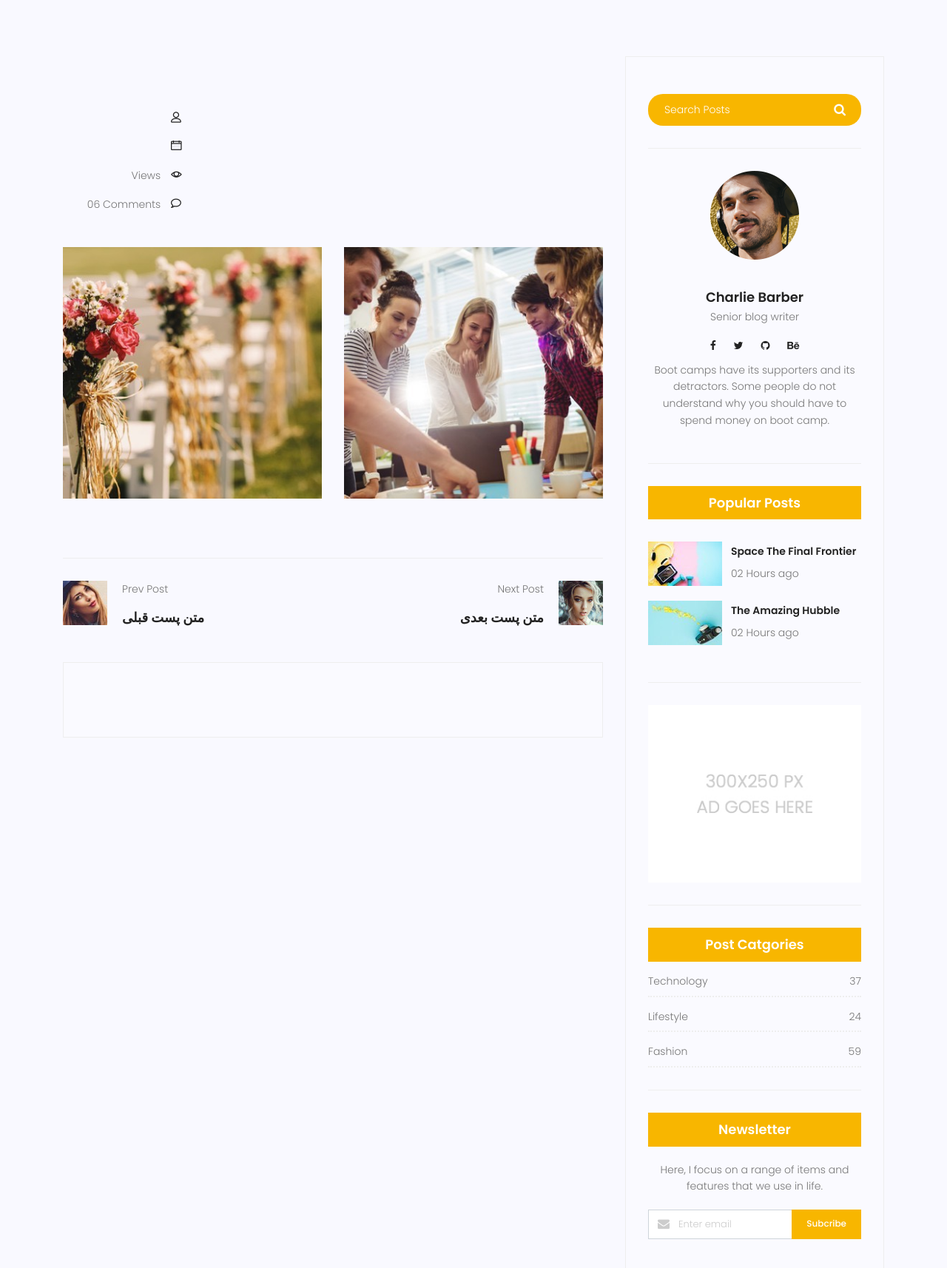
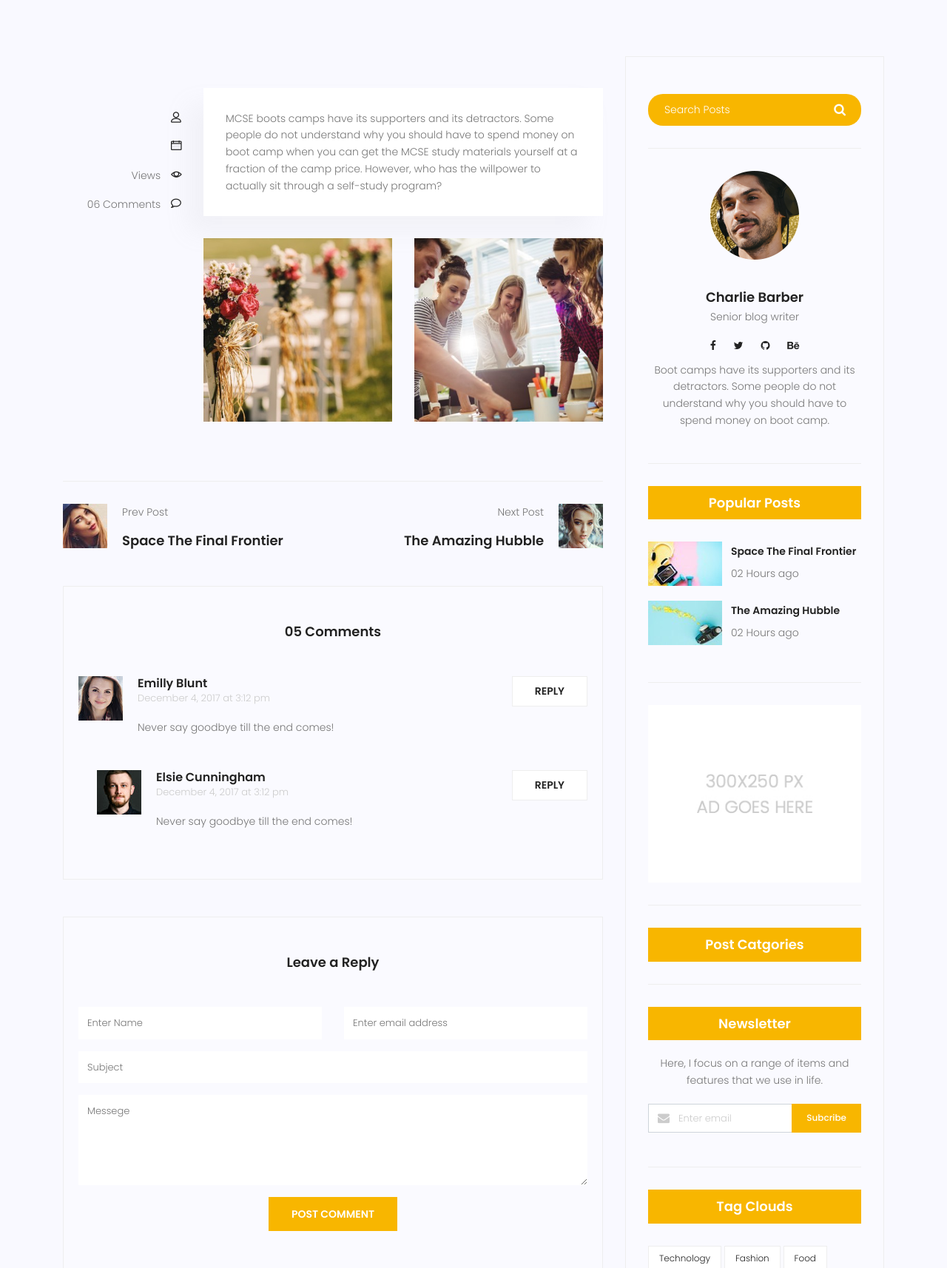
Before and after one commit to Mohammadiaa/mysite, a Django app: template templates/myblog/blog-single.html in a window 1280 px wide. Shown: the part 287-2001 px from the top of the page at 74% size. Run offline with Django 5.2, Linux system fonts and the light colour scheme; the template is opened without the code that fills it, so the values that code supplies are empty; some libraries are stand-ins or nearby versions.

Commit message:
fix: template restoration
Restored deleted parts of the blog template

```diff
--- a/templates/myblog/blog-single.html
+++ b/templates/myblog/blog-single.html
@@ -7,7 +7,7 @@
   <div class="container">
     <div class="row d-flex align-items-center justify-content-center">
       <div class="about-content col-lg-12">
-        <h1 class="text-white">{{post.title}}</h1>
+        <h1 class="text-white">{{ post.title }}</h1>
         <p class="text-white link-nav">
           <a href="{% url 'website:index' %}">Home </a>
           <span class="lnr lnr-arrow-right"></span>
@@ -19,6 +19,7 @@
     </div>
   </div>
 </section>
+
 <section class="post-content-area single-post-area">
   <div class="container">
     <div class="row">
@@ -26,45 +27,52 @@
         <div class="single-post row">
           <div class="col-lg-12">
             <div class="feature-img">
-              <img class="img-fluid" src="{{ post.image.url }}" alt="{{ post.title }}" />
+              <img class="img-fluid" src="{{ post.image.url }}" alt="{{ post.title }}">
             </div>
           </div>
+
           <div class="col-lg-3 col-md-3 meta-details">
             <ul class="tags">
               {% for cat in post.category.all %}
-                <li><a href="#">{{ cat.name }}</a></li>
+                <li><a href="#">{{ cat.name }}{% if not forloop.last %}, {% endif %}</a></li>
               {% endfor %}
             </ul>
             <div class="user-details row">
               <p class="user-name col-lg-12 col-md-12 col-6">
-                <a href="#">{{ post.author.get_full_name }}</a> <span class="lnr lnr-user"></span>
+                <a href="#">{{ post.author.get_full_name }}</a>
+                <span class="lnr lnr-user"></span>
               </p>
               <p class="date col-lg-12 col-md-12 col-6">
-                <a href="#">{{ post.published_date }}</a>
+                <a href="#">{{ post.published_date|date:"d M, Y" }}</a>
                 <span class="lnr lnr-calendar-full"></span>
               </p>
               <p class="view col-lg-12 col-md-12 col-6">
-                <a href="#">{{ post.counted_views }} Views</a> <span class="lnr lnr-eye"></span>
+                <a href="#">{{ post.counted_views }} Views</a>
+                <span class="lnr lnr-eye"></span>
               </p>
               <p class="comments col-lg-12 col-md-12 col-6">
-                <a href="#">06 Comments</a> <span class="lnr lnr-bubble"></span>
+                <a href="#">06 Comments</a>
+                <span class="lnr lnr-bubble"></span>
               </p>
             </div>
           </div>
+
           <div class="col-lg-9 col-md-9">
             <h3 class="mt-20 mb-20">{{ post.title }}</h3>
             <p class="excert">
               {{ post.content|safe }}
             </p>
-          </div>
-          <div class="col-lg-12">
+
+            <div class="quotes">
+              MCSE boots camps have its supporters and its detractors. Some people do not understand why you should have to spend money on boot camp when you can get the MCSE study materials yourself at a fraction of the camp price. However, who has the willpower to actually sit through a self-study program?
+            </div>
 
             <div class="row mt-30 mb-30">
               <div class="col-6">
-                <img class="img-fluid" src="{% static 'img/blog/post-img1.jpg' %}" alt="" />
+                <img class="img-fluid" src="{% static 'img/blog/post-img1.jpg' %}" alt="">
               </div>
               <div class="col-6">
-                <img class="img-fluid" src="{% static 'img/blog/post-img2.jpg' %}" alt="" />
+                <img class="img-fluid" src="{% static 'img/blog/post-img2.jpg' %}" alt="">
               </div>
             </div>
           </div>
@@ -73,34 +81,68 @@
         <div class="navigation-area">
           <div class="row">
             <div class="col-lg-6 col-md-6 col-12 nav-left flex-row d-flex justify-content-start align-items-center">
-              <div class="thumb">
-                <a href="#"><img class="img-fluid" src="{% static 'img/blog/prev.jpg' %}" alt="" /></a>
-              </div>
-              <div class="arrow">
-                <a href="#"><span class="lnr text-white lnr-arrow-left"></span></a>
-              </div>
-              <div class="detials">
-                <p>Prev Post</p>
-                <a href="#"><h4>متن پست قبلی</h4></a>
-              </div>
+              <div class="thumb"><a href="#"><img class="img-fluid" src="{% static 'img/blog/prev.jpg' %}" alt=""></a></div>
+              <div class="arrow"><a href="#"><span class="lnr text-white lnr-arrow-left"></span></a></div>
+              <div class="detials"><p>Prev Post</p><a href="#"><h4>Space The Final Frontier</h4></a></div>
             </div>
             <div class="col-lg-6 col-md-6 col-12 nav-right flex-row d-flex justify-content-end align-items-center">
-              <div class="detials">
-                <p>Next Post</p>
-                <a href="#"><h4>متن پست بعدی</h4></a>
-              </div>
-              <div class="arrow">
-                <a href="#"><span class="lnr text-white lnr-arrow-right"></span></a>
-              </div>
-              <div class="thumb">
-                <a href="#"><img class="img-fluid" src="{% static 'img/blog/next.jpg' %}" alt="" /></a>
-              </div>
+              <div class="detials"><p>Next Post</p><a href="#"><h4>The Amazing Hubble</h4></a></div>
+              <div class="arrow"><a href="#"><span class="lnr text-white lnr-arrow-right"></span></a></div>
+              <div class="thumb"><a href="#"><img class="img-fluid" src="{% static 'img/blog/next.jpg' %}" alt=""></a></div>
             </div>
           </div>
         </div>
 
         <div class="comments-area">
+          <h4>05 Comments</h4>
+          <div class="comment-list">
+            <div class="single-comment justify-content-between d-flex">
+              <div class="user justify-content-between d-flex">
+                <div class="thumb"><img src="{% static 'img/blog/c1.jpg' %}" alt=""></div>
+                <div class="desc">
+                  <h5><a href="#">Emilly Blunt</a></h5>
+                  <p class="date">December 4, 2017 at 3:12 pm </p>
+                  <p class="comment">Never say goodbye till the end comes!</p>
+                </div>
+              </div>
+              <div class="reply-btn"><a href="" class="btn-reply text-uppercase">reply</a></div>
             </div>
+          </div>
+          <div class="comment-list left-padding">
+            <div class="single-comment justify-content-between d-flex">
+              <div class="user justify-content-between d-flex">
+                <div class="thumb"><img src="{% static 'img/blog/c2.jpg' %}" alt=""></div>
+                <div class="desc">
+                  <h5><a href="#">Elsie Cunningham</a></h5>
+                  <p class="date">December 4, 2017 at 3:12 pm </p>
+                  <p class="comment">Never say goodbye till the end comes!</p>
+                </div>
+              </div>
+              <div class="reply-btn"><a href="" class="btn-reply text-uppercase">reply</a></div>
+            </div>
+          </div>
+        </div>
+
+        <div class="comment-form">
+          <h4>Leave a Reply</h4>
+          <form>
+            <div class="form-group form-inline">
+              <div class="form-group col-lg-6 col-md-12 name">
+                <input type="text" class="form-control" placeholder="Enter Name">
+              </div>
+              <div class="form-group col-lg-6 col-md-12 email">
+                <input type="email" class="form-control" placeholder="Enter email address">
+              </div>
+            </div>
+            <div class="form-group">
+              <input type="text" class="form-control" placeholder="Subject">
+            </div>
+            <div class="form-group">
+              <textarea class="form-control mb-10" rows="5" name="message" placeholder="Messege" required=""></textarea>
+            </div>
+            <button class="primary-btn text-uppercase">Post Comment</button>
+          </form>
+        </div>
       </div>
 
       <div class="col-lg-4 sidebar-widgets">
@@ -129,22 +171,12 @@
             <h4 class="popular-title">Popular Posts</h4>
             <div class="popular-post-list">
               <div class="single-post-list d-flex flex-row align-items-center">
-                <div class="thumb">
-                  <img class="img-fluid" src="{% static 'img/blog/pp1.jpg' %}" alt="">
-                </div>
-                <div class="details">
-                  <a href="#"><h6>Space The Final Frontier</h6></a>
-                  <p>02 Hours ago</p>
-                </div>
+                <div class="thumb"><img class="img-fluid" src="{% static 'img/blog/pp1.jpg' %}" alt=""></div>
+                <div class="details"><a href="#"><h6>Space The Final Frontier</h6></a><p>02 Hours ago</p></div>
               </div>
               <div class="single-post-list d-flex flex-row align-items-center">
-                <div class="thumb">
-                  <img class="img-fluid" src="{% static 'img/blog/pp2.jpg' %}" alt="">
-                </div>
-                <div class="details">
-                  <a href="#"><h6>The Amazing Hubble</h6></a>
-                  <p>02 Hours ago</p>
-                </div>
+                <div class="thumb"><img class="img-fluid" src="{% static 'img/blog/pp2.jpg' %}" alt=""></div>
+                <div class="details"><a href="#"><h6>The Amazing Hubble</h6></a><p>02 Hours ago</p></div>
               </div>
             </div>
           </div>
@@ -154,9 +186,9 @@
           <div class="single-sidebar-widget post-category-widget">
             <h4 class="category-title">Post Catgories</h4>
             <ul class="cat-list">
-              <li><a href="#" class="d-flex justify-content-between"><p>Technology</p><p>37</p></a></li>
-              <li><a href="#" class="d-flex justify-content-between"><p>Lifestyle</p><p>24</p></a></li>
-              <li><a href="#" class="d-flex justify-content-between"><p>Fashion</p><p>59</p></a></li>
+              {% for cat in post.category.all %}
+              <li><a href="#" class="d-flex justify-content-between"><p>{{ cat.name }}</p></a></li>
+              {% endfor %}
             </ul>
           </div>
           <div class="single-sidebar-widget newsletter-widget">
```
